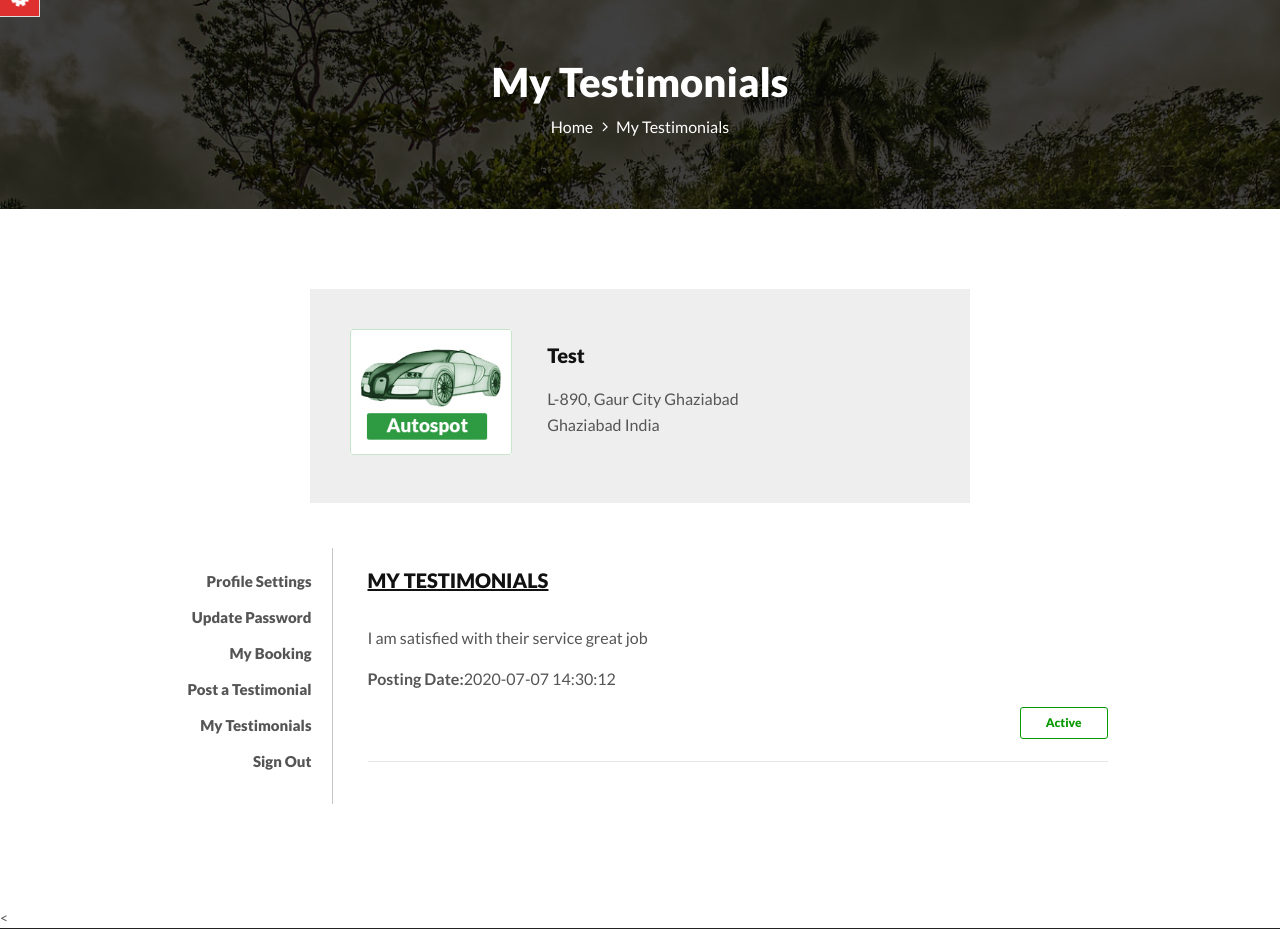
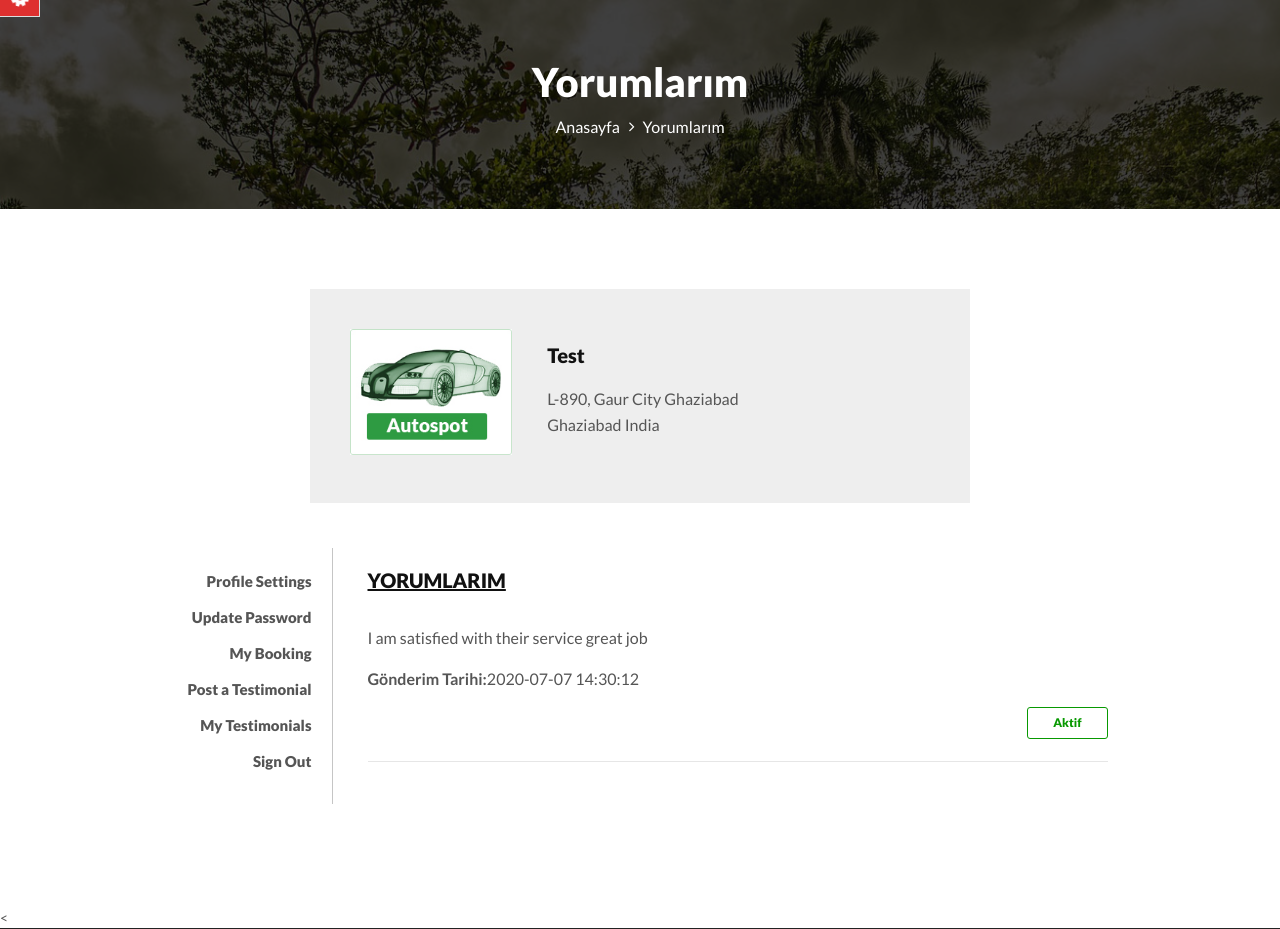
Before and after one commit to bbozkurtyusuf/bozkurt-car-rental, a PHP site: page /my-testimonials.php in a window 1280 px wide. Shown: the part 173-1102 px from the top of the page. Run offline with PHP 8.4, Linux system fonts and the light colour scheme; a user stored in the database is signed in; data comes from the database, SQL or seed files in the repository.

Commit message:
my-testimonials.php translate edildi

```diff
--- a/my-testimonials.php
+++ b/my-testimonials.php
@@ -13,7 +13,7 @@ else{
 <html lang="en">
 <head>
 
-<title>Car Rental Portal | My Testimonials </title>
+<title> Araç Kiralama Portalı | Yorumlarım </title>
 <!--Bootstrap -->
 <link rel="stylesheet" href="assets/css/bootstrap.min.css" type="text/css">
 <!--Custome Style -->
@@ -57,11 +57,11 @@ else{
   <div class="container">
     <div class="page-header_wrap">
       <div class="page-heading">
-        <h1>My Testimonials</h1>
+        <h1> Yorumlarım</h1>
       </div>
       <ul class="coustom-breadcrumb">
-        <li><a href="#">Home</a></li>
-        <li>My Testimonials</li>
+        <li><a href="#">Anasayfa</a></li>
+        <li>Yorumlarım</li>
       </ul>
     </div>
   </div>
@@ -103,7 +103,7 @@ foreach($results as $result)
 
 
         <div class="profile_wrap">
-          <h5 class="uppercase underline">My Testimonials </h5>
+          <h5 class="uppercase underline"> Yorumlarım </h5>
           <div class="my_vehicles_list">
             <ul class="vehicle_listing">
 <?php
@@ -123,15 +123,15 @@ foreach($results as $result)
 
                 <div>
                  <p><?php echo htmlentities($result->Testimonial);?> </p>
-                   <p><b>Posting Date:</b><?php echo htmlentities($result->PostingDate);?> </p>
+                   <p><b>Gönderim Tarihi:</b><?php echo htmlentities($result->PostingDate);?> </p>
                 </div>
                 <?php if($result->status==1){ ?>
-                 <div class="vehicle_status"> <a class="btn outline btn-xs active-btn">Active</a>
+                 <div class="vehicle_status"> <a class="btn outline btn-xs active-btn">Aktif</a>
 
                   <div class="clearfix"></div>
                   </div>
                   <?php } else {?>
-               <div class="vehicle_status"> <a href="#" class="btn outline btn-xs">Waiting for approval</a>
+               <div class="vehicle_status"> <a href="#" class="btn outline btn-xs">Onay Bekliyor</a>
                   <div class="clearfix"></div>
                   </div>
                   <?php } ?>
```
